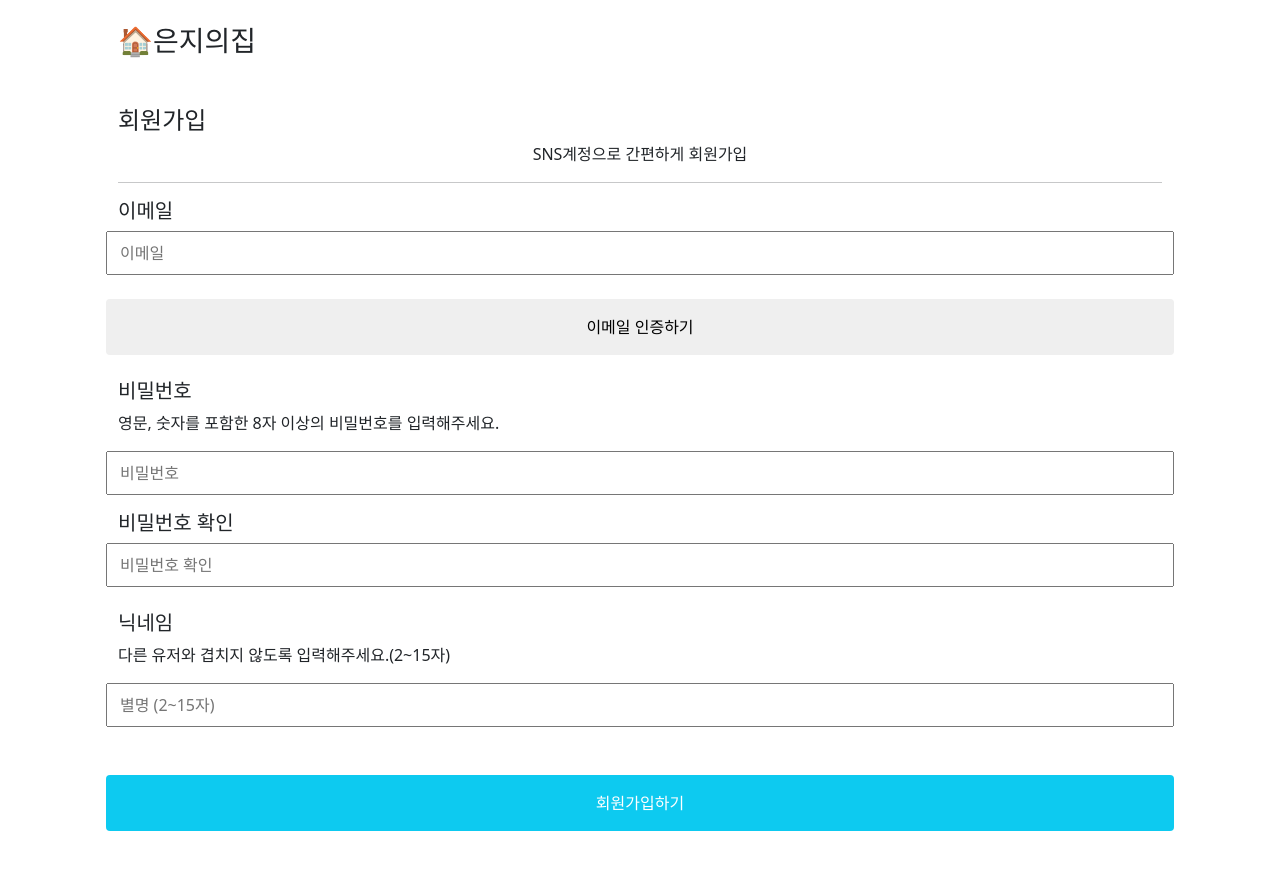
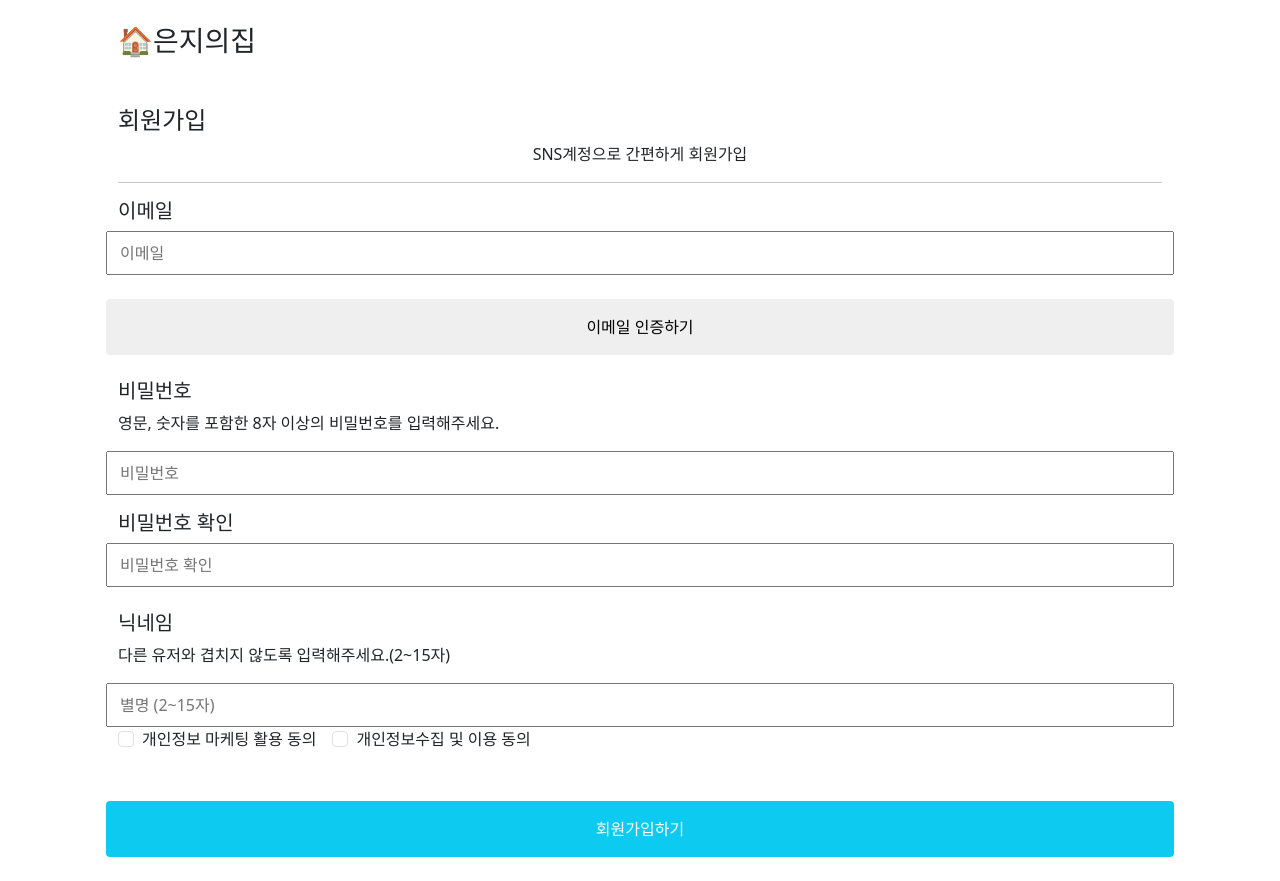
Before and after one commit to eunji0714/ecommer_eunji, a React (Create React App) app: page /signup in a window 1280 px wide. Before the commit the page ends 855 px from the top, so only its background shows below. Built offline with nearby package versions, Linux system fonts and the light colour scheme.

Commit message:
connect api(signup/login)

```diff
--- a/package.json
+++ b/package.json
@@ -6,6 +6,7 @@
     "@testing-library/jest-dom": "^5.17.0",
     "@testing-library/react": "^13.4.0",
     "@testing-library/user-event": "^13.5.0",
+    "axios": "^1.4.0",
     "bootstrap": "^5.3.0",
     "react": "^18.2.0",
     "react-bootstrap": "^2.8.0",
--- a/src/pages/LogIn.js
+++ b/src/pages/LogIn.js
@@ -1,18 +1,29 @@
 import React, {useState} from 'react';
 import {Button, Container, Form, Stack, Nav} from "react-bootstrap";
+import axios from "axios";
+import {useNavigate} from "react-router-dom";
 
 const LogIn = () => {
 
     const [email, setEmail] = useState("");
     const [password, setPassword] = useState("");
 
+    const navigate = useNavigate()
+
     const onLoginhandler = async() => {
         try{
             const userInput = {
-                name : email,
-                password : password
+                email,password
             }
-            console.log(userInput)
+            console.log("로그인 프로세스", userInput)
+
+            const {data, status} = await axios.post("http://localhost:8000/api/auth/login", userInput)
+            console.log(data)
+            console.log(status)
+            if (status === 200){
+
+                navigate("/signup")
+            }
         }catch (err){
 
         }
--- a/src/pages/Signup.js
+++ b/src/pages/Signup.js
@@ -1,26 +1,43 @@
 import React, {useState} from 'react';
-import {Container} from "react-bootstrap";
+import {Container, Form} from "react-bootstrap";
+import axios from "axios";
+import {useNavigate} from "react-router-dom";
 
 const Signup = () => {
+
+    const navigate = useNavigate()
 
     const [email, setEmail] = useState("")
     const [password, setPassword] = useState("")
     const [confirmpw, setConfirmpw] = useState("")
     const [username, setUsername] = useState("")
 
+    const [isMarketingAgree, setIsMarketingAgree] = useState(false)
+    const [isPersonalInfoAgree, setIsPersonalInfoAgree] = useState(false)
+
+    console.log(isMarketingAgree)
     const onSignuphandler = async () =>{
         try{
             if(password !== confirmpw) {
                 alert("Password do not match")
             }
             const userInput = {
-                email : email,
-                password : password,
-                name : username,
+                email, password, username,
+                isMarketingAgree, isPersonalInfoAgree,
+                provider : "local"
+                // email : email,
+                // password : password,
+                // username : username,
+                // key와 value가 같을 때 value는 생략 가능
             }
             console.log("회원가입 프로세스", userInput)
+
+            const {data, status} = await axios.post("http://localhost:8000/api/auth/signup", userInput)
+            if (status === 201){
+                navigate("/")
+            }
         }catch(err){
-
+            console.log(err.message)
         }
     }
 
@@ -38,7 +55,7 @@ const Signup = () => {
                 <h5>이메일</h5>
                 <input
                     className={"py-2"}
-                    type="text"
+                    type="email"
                     placeholder="이메일"
                     value={email}
                     onChange={e=> setEmail(e.target.value)}
@@ -77,6 +94,24 @@ const Signup = () => {
                     onChange={e=>setUsername(e.target.value)}
                 />
             </div>
+
+            <Form.Check
+                inline
+                label="개인정보 마케팅 활용 동의"
+                name="group1"
+                type={"checkbox"}
+                value={isMarketingAgree}
+                onChange={e=> setIsMarketingAgree(!isMarketingAgree)}
+            />
+            <Form.Check
+                inline
+                label="개인정보수집 및 이용 동의"
+                name="group1"
+                type={"checkbox"}
+                value={isPersonalInfoAgree}
+                onChange={e=> setIsPersonalInfoAgree(!isPersonalInfoAgree)}
+            />
+
             <div className={"row"}>
                 <button
                     className={"border-0 py-3 mt-5 rounded-1 bg-info text-white"}
```
Also changed, not shown: 1 other file (tests, documents, lock files or other folders).
